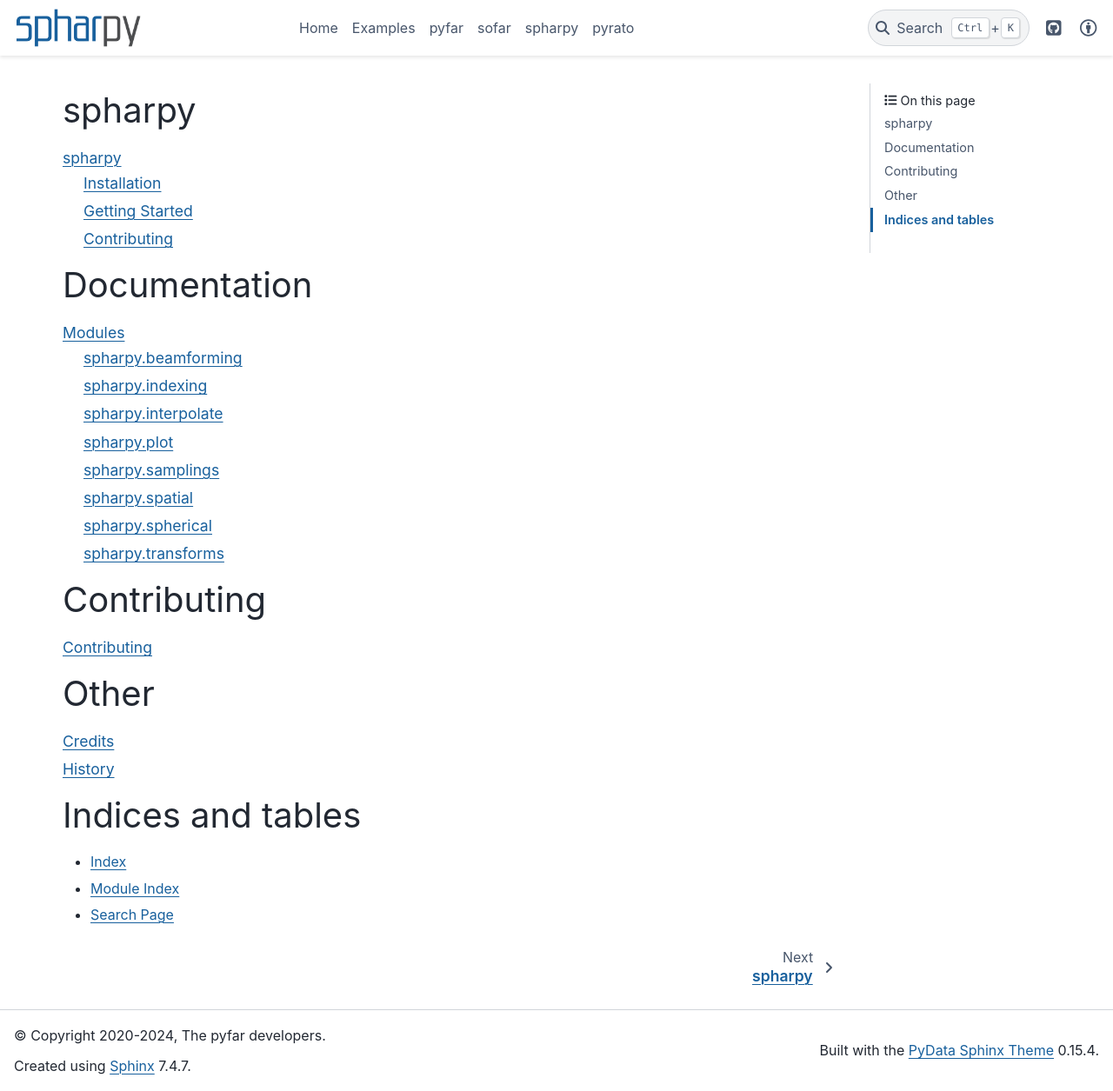
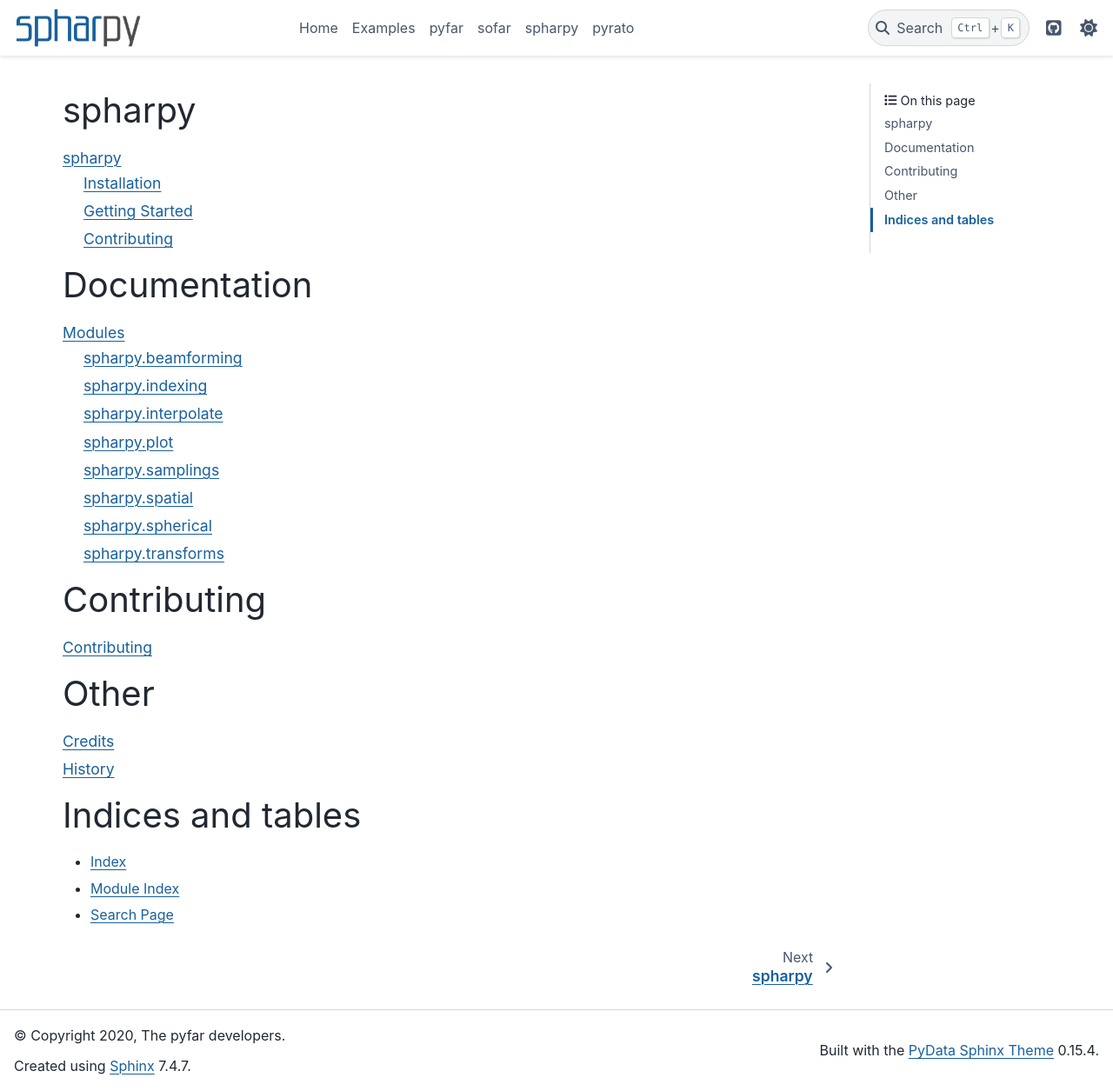
Before and after one commit to pyfar/spharpy, a Sphinx documentation site: the page built from docs/index.rst, in a window 1280 px wide and 1255 px high. Shown: the whole window at 87% size. Built offline with Sphinx 7.4.7 and the PyData theme 0.15.4, drawn with Linux system fonts in a browser that asks for light colours; some of the changed lines change nothing that is shown.

Commit message:
cleanup after pyfar pr

```diff
--- a/docs/conf.py
+++ b/docs/conf.py
@@ -19,7 +19,6 @@
     'sphinx.ext.autodoc',
     'sphinx.ext.todo',
     'sphinx.ext.coverage',
-
     'sphinx.ext.viewcode',
     'sphinx.ext.napoleon',
     'sphinx.ext.autosummary',
@@ -40,20 +39,18 @@
 plot_include_source = True
 
 # Add any paths that contain templates here, relative to this directory.
-# templates_path = ['_templates']
+templates_path = ['_templates']
 
 # The suffix(es) of source filenames.
 # You can specify multiple suffix as a list of string:
-#
-# source_suffix = ['.rst', '.md']
 source_suffix = '.rst'
 
 # The master toctree document.
 master_doc = 'index'
 
 # General information about the project.
-project = 'pyfar'
-copyright = '2020-2024, The pyfar developers'
+project = 'spharpy'
+copyright = '2020, The pyfar developers'
 author = 'The pyfar developers'
 
 # The version info for the project you're documenting, acts as replacement
@@ -65,20 +62,13 @@
 # The full version, including alpha/beta/rc tags.
 release = spharpy.__version__
 
-# The language for content autogenerated by Sphinx. Refer to documentation
-# for a list of supported languages.
-#
 # This is also used if you do content translation via gettext catalogs.
 # Usually you set "language" from the command line for these cases.
 language = 'en'
 
-
 # List of patterns, relative to source directory, that match files and
-templates_path = ['_templates']
 # directories to ignore when looking for source files.
 # This patterns also effect to html_static_path and html_extra_path
-
-
 exclude_patterns = ['_build', 'Thumbs.db', '.DS_Store']
 
 # The name of the Pygments (syntax highlighting) style to use (Not defining
@@ -112,13 +102,12 @@
 html_title = "pyfar"
 html_favicon = '_static/favicon.ico'
 
-
 # -- HTML theme options
 # https://pydata-sphinx-theme.readthedocs.io/en/stable/user_guide/layout.html
 
 html_theme_options = {
     "navbar_start": ["navbar-logo"],
-    "navbar_end": ["navbar-icon-links"],
+    "navbar_end": ["navbar-icon-links", "theme-switcher"],
     "navbar_align": "content",
     "icon_links": [
         {
@@ -127,70 +116,13 @@
           "icon": "fa-brands fa-square-github",
           "type": "fontawesome",
         },
-        {
-            "name": "CC-BY",
-            "url": "https://creativecommons.org/licenses/by/4.0/deed.de",
-            "icon": "fa-brands fa-creative-commons-by",
-            "type": "fontawesome",
-        }
     ],
-
-  # Configure secondary (right) side bar
-  "show_toc_level": 3,                     # Show all subsections of notebooks
-  "secondary_sidebar_items": ["page-toc"],  # Omit 'show source' link that that
-                                           # shows notebook in json format
-  "navigation_with_keys": True,
+    # Configure secondary (right) side bar
+    "show_toc_level": 3,  # Show all subsections of notebooks
+    "secondary_sidebar_items": ["page-toc"],  # Omit 'show source' link that that shows notebook in json format
+    "navigation_with_keys": True,
 }
 
 html_context = {
    "default_mode": "light"
 }
-# -- Options for Texinfo output ----------------------------------------
-
-# Grouping the document tree into Texinfo files. List of tuples
-# (source start file, target name, title, author,
-#  dir menu entry, description, category)
-# texinfo_documents = [
-#     (master_doc, 'pyfar',
-#      u'pyfar Gallery',
-#      author,
-#      'pyfar',
-#      'One line description of project.',
-#      'Miscellaneous'),
-# ]
-
-# -- Options for nbsphinx -------------------------------------------------
-nbsphinx_prolog = r"""
-{% set docname = 'doc/' + env.doc2path(env.docname, base=None) %}
-
-.. raw:: html
-
-    <div class="admonition note">
-      Open an interactive online version by clicking the badge
-      <span style="white-space: nowrap;"><a href="https://mybinder.org/v2/gh/pyfar/gallery/main?filepath={{ docname|e }}"><img alt="Binder badge" src="https://mybinder.org/badge_logo.svg" style="vertical-align:text-bottom"></a></span>
-      or
-      <a href="{{ env.docname.split('/')|last|e + '.ipynb' }}" class="reference download internal" download>download</a>
-      the notebook.
-      <script>
-        if (document.location.host) {
-          let nbviewer_link = document.createElement('a');
-          nbviewer_link.setAttribute('href',
-            'https://nbviewer.org/url' +
-            (window.location.protocol == 'https:' ? 's/' : '/') +
-            window.location.host +
-            window.location.pathname.slice(0, -4) +
-            'ipynb');
-          nbviewer_link.innerHTML = 'Or view it on <em>nbviewer</em>';
-          nbviewer_link.classList.add('reference');
-          nbviewer_link.classList.add('external');
-          document.currentScript.replaceWith(nbviewer_link, '.');
-        }
-      </script>
-    </div>
-
-"""
-
-# -- manage thumbnails --------------------------------------------------------
-# must be located in 'docs/_static'
-nbsphinx_thumbnails = {
-}
```
